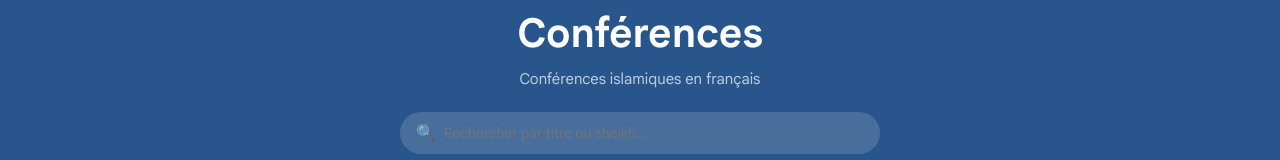
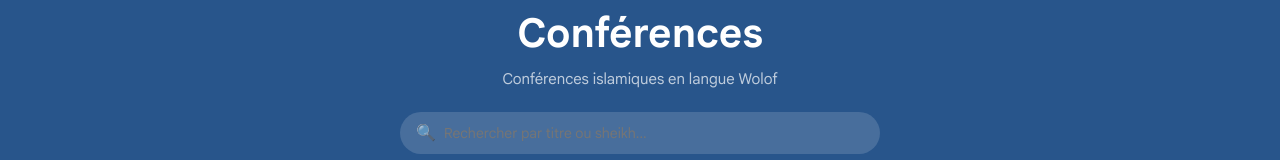
Before and after one commit to Ibr4hima/jangsadine, a Next.js app: page /conferences in a window 1280 px wide. Shown: the part 131-291 px from the top of the page. Built offline with nearby package versions, Linux system fonts and the light colour scheme; no server answers; the database is empty.

Commit message:
mise a jour

```diff
--- a/src/app/conferences/page.tsx
+++ b/src/app/conferences/page.tsx
@@ -1,8 +1,8 @@
 'use client'
+import LecteurSticky from '@/components/LecteurSticky'
+import Navbar from '@/components/Navbar'
+import { supabase } from '@/lib/supabase'
 import { useEffect, useState } from 'react'
-import Navbar from '@/components/Navbar'
-import LecteurSticky from '@/components/LecteurSticky'
-import { supabase } from '@/lib/supabase'
 type Conference = { id: string; titre: string; sheikh: string; duree: string; url_audio: string }
 export default function Conferences() {
   const [conferences, setConferences] = useState<Conference[]>([])
@@ -27,7 +27,7 @@ export default function Conferences() {
       <section style={{ background: 'var(--bleu)', padding: '48px 24px', textAlign: 'center' }}>
         <p style={{ fontSize: '11px', fontWeight: 700, letterSpacing: '2px', color: 'var(--or)', textTransform: 'uppercase', marginBottom: '8px' }}>Bibliotheque</p>
         <h1 style={{ fontSize: '40px', fontWeight: 700, color: 'white', marginBottom: '12px' }}>Conférences</h1>
-        <p style={{ fontSize: '15px', color: 'rgba(255,255,255,0.7)', maxWidth: '480px', margin: '0 auto 24px' }}>Conférences islamiques en français</p>
+        <p style={{ fontSize: '15px', color: 'rgba(255,255,255,0.7)', maxWidth: '480px', margin: '0 auto 24px' }}>Conférences islamiques en langue Wolof</p>
         <div style={{ maxWidth: '480px', margin: '0 auto', position: 'relative' }}>
           <input
             value={recherche}
```
